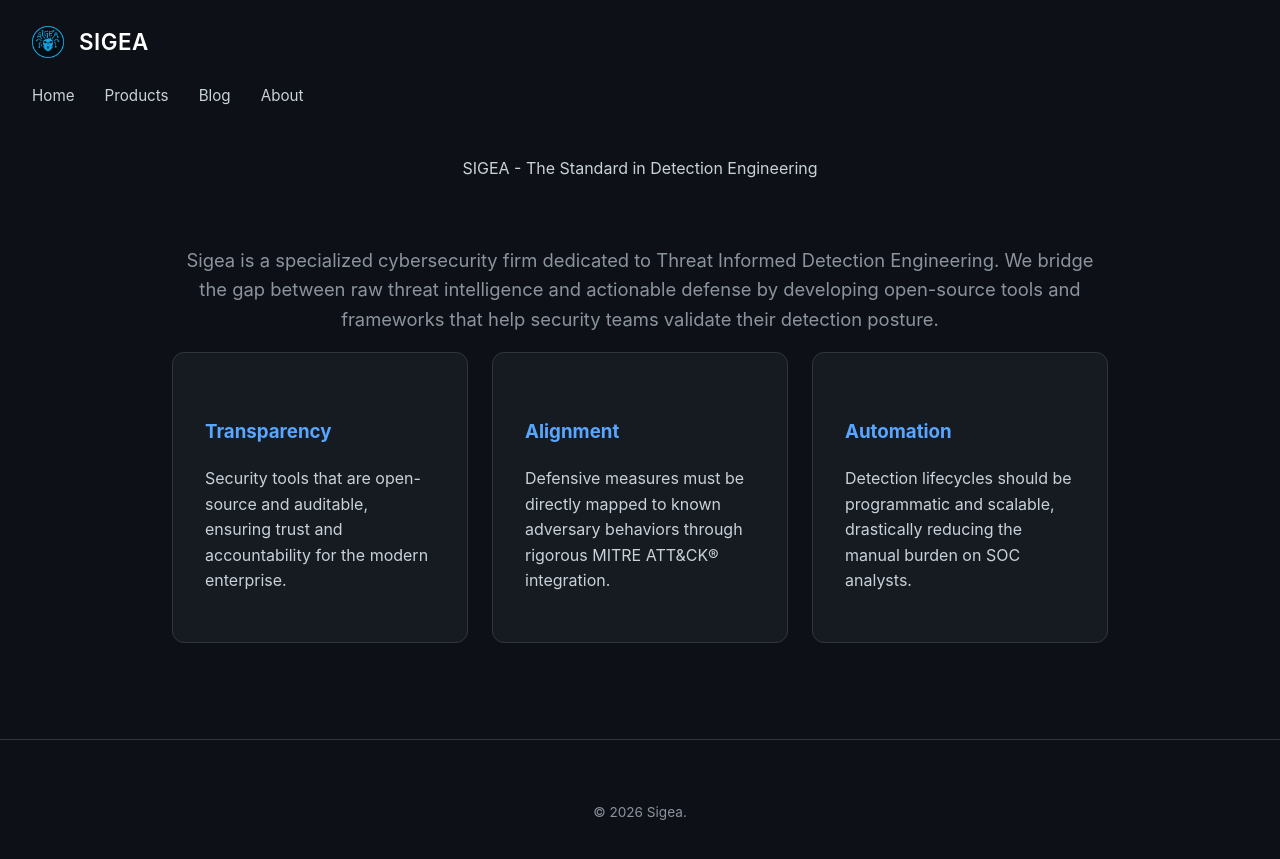
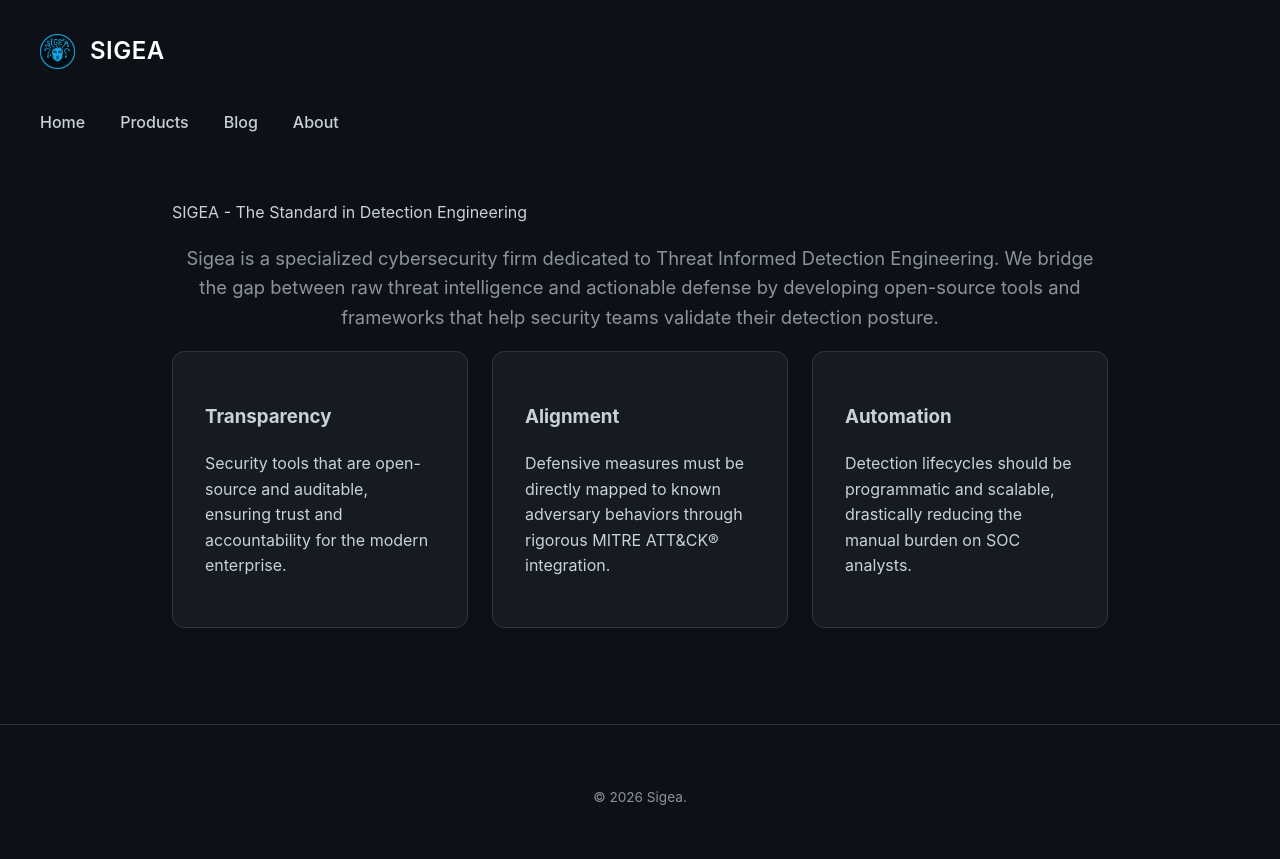
Before and after one commit to sigeauk/sigeauk.github.io, a Jekyll site: the page built from index.html, in a window 1280 px wide. Shown: the top 859 px of the page. Built offline with Jekyll 4.4.1, drawn with Linux system fonts in a browser that asks for light colours.

Commit message:
header change

```diff
--- a/_layouts/default.html
+++ b/_layouts/default.html
@@ -9,19 +9,20 @@
     {% seo %} </head>
 <body>
 
-<header>
-    <div class="header-top">
-        <a href="{{ '/' | relative_url }}" class="header-left">
+<header class="site-header">
+    <div class="header-container">
+        <a href="{{ '/' | relative_url }}" class="brand-box">
             <img src="{{ '/sigea.png' | relative_url }}" alt="Sigea Logo" class="logo">
-            <h1>SIGEA</h1>
+            <h1 class="site-title">SIGEA</h1>
         </a>
+
+        <nav class="site-nav">
+            <a href="{{ '/' | relative_url }}">Home</a>
+            <a href="{{ '/products' | relative_url }}">Products</a>
+            <a href="{{ '/blog' | relative_url }}">Blog</a>
+            <a href="{{ '/about' | relative_url }}">About</a>
+        </nav>
     </div>
-    <nav>
-        <a href="{{ '/' | relative_url }}">Home</a>
-        <a href="{{ '/products' | relative_url }}">Products</a>
-        <a href="{{ '/blog' | relative_url }}">Blog</a>
-        <a href="{{ '/about' | relative_url }}">About</a>
-    </nav>
 </header>
 
 <main class="content-section" style="max-width: 1000px; margin: 0 auto; padding: 2rem;">
--- a/style.css
+++ b/style.css
@@ -19,57 +19,64 @@
     align-items: center;
 }
 
-        header {
+/* --- HEADER STYLES (Guarded Glass Layout) --- */
+
+.site-header {
     width: 100%;
-            /* Use your variable for background */
-            background-color: var(--bg-color);
-            padding: 1.5rem 2rem 1rem 2rem;
+    background-color: var(--bg-color); /* Full width background color */
     display: flex;
-            flex-direction: column; /* Stacks top row and nav row */
-            align-items: flex-start; /* Aligns everything to the left like the pic */
-            box-sizing: border-box;
-        }
-        .header-top {
-            margin-bottom: 1.5rem; /* Space between Title and Nav */
+    justify-content: center; /* Centers the inner container */
+    padding: 2rem 0;
 }
 
-        .header-left {
+.header-container {
+    width: 100%;
+    max-width: 1200px; /* Limits width to align with your content */
+    padding: 0 2rem;
+    display: flex;
+    flex-direction: column; /* Stacks Brand above Nav */
+    align-items: flex-start; /* Aligns everything to the left */
+}
+
+.brand-box {
     display: flex;
     align-items: center;
     text-decoration: none;
+    margin-bottom: 2.5rem; /* Space between Title and Nav */
 }
 
 .logo {
-            width: 32px; /* Adjusted slightly to match reference scale */
-            height: 32px;
+    width: 35px;
+    height: 35px;
     margin-right: 15px;
 }
 
-        h1 {
-            font-size: 1.4rem;
+.site-title {
+    font-size: 1.5rem;
     margin: 0;
     color: #ffffff;
+    font-weight: 600;
     letter-spacing: 0.5px;
-            text-transform: none; /* Reference pic uses Title Case, not Uppercase */
-            font-weight: 600;
 }
 
-        nav {
+.site-nav {
     display: flex;
-            gap: 30px; /* Consistent spacing between links */
+    gap: 35px; /* Spacing between the links */
 }
 
-        nav a {
+.site-nav a {
     color: var(--text-main);
     text-decoration: none;
-            font-weight: 400;
-            font-size: 0.95rem;
-            transition: opacity 0.2s;
+    font-weight: 500;
+    font-size: 1rem;
+    transition: color 0.2s ease;
 }
 
-        nav a:hover {
+.site-nav a:hover {
     color: #ffffff;
 }
+
+/* --- CONTENT SECTIONS --- */
 
 .content-section {
     padding: 3rem 2rem;
@@ -78,8 +85,6 @@
     box-sizing: border-box;
 }
 
-        .hero-mini { text-align: center; margin-bottom: 4rem; }
-
 h2 {
     color: #fff;
     border-bottom: 1px solid var(--border-color);
@@ -87,36 +92,16 @@
     margin-top: 3rem;
 }
 
-        h3 { color: var(--primary-accent); margin-top: 2rem; }
-
 pre {
     background: var(--code-bg);
     border: 1px solid var(--border-color);
     border-radius: 8px;
     padding: 1.5rem;
-            font-family: "SFMono-Regular", Consolas, "Liberation Mono", Menlo, monospace;
+    font-family: "SFMono-Regular", monospace;
     font-size: 0.85rem;
     overflow-x: auto;
     margin: 1rem 0 2rem 0;
     color: #d1d5da;
-            line-height: 1.5;
-        }
-
-        .filename {
-            font-size: 0.8rem;
-            color: var(--text-dim);
-            margin-bottom: -0.5rem;
-            display: block;
-            margin-left: 0.5rem;
-            font-family: monospace;
-        }
-
-        .step-box {
-            background: var(--card-bg);
-            padding: 1.25rem;
-            border-radius: 8px;
-            border-left: 4px solid var(--primary-accent);
-            margin: 1.5rem 0;
 }
 
 footer {
```
Lines whose indentation alone changed are shown as unchanged.
